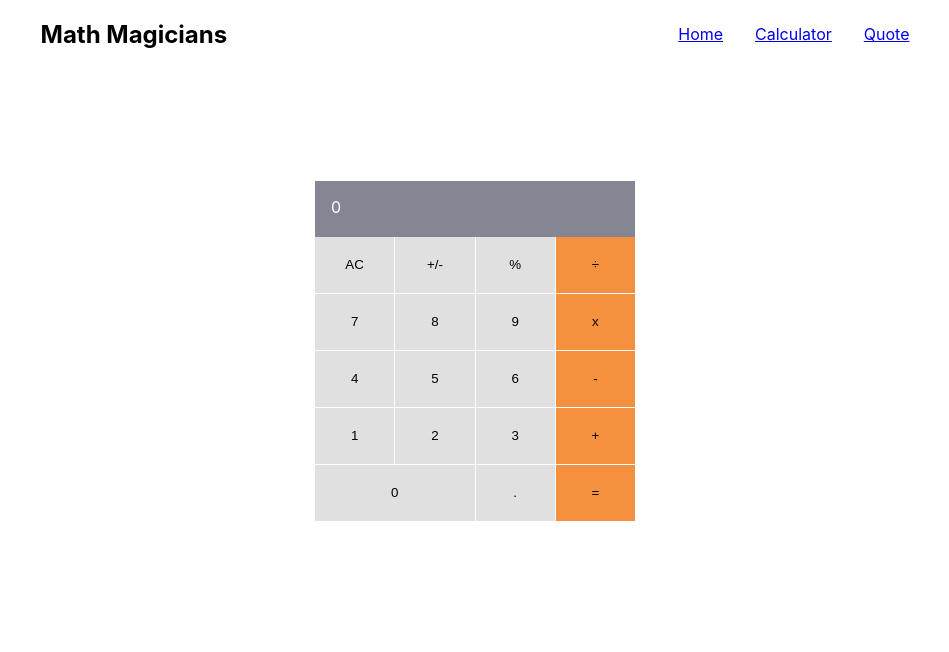
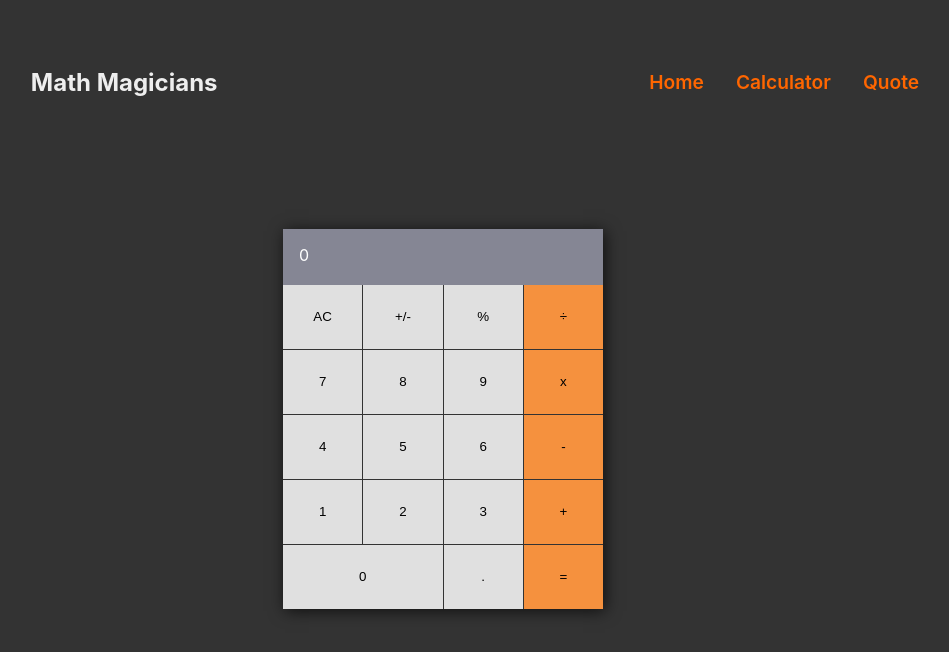
Before and after one commit to getssh/Math-Magicians, a React (Create React App) app: page /Calculator in a window 1280 px wide. Shown: the top 652 px of the page, without its empty margins (165-1114 px from the left). Built offline with nearby package versions, Linux system fonts and the light colour scheme.

Commit message:
Add styling and color for components

```diff
--- a/src/App.js
+++ b/src/App.js
@@ -3,6 +3,7 @@ import Calculator from './components/Calculator';
 import RandQuote from './components/quote/quote';
 import Header from './components/header/Header';
 import Home from './components/home/Home';
+import './App.css';
 
 function App() {
   return (
--- a/src/components/Calculator.css
+++ b/src/components/Calculator.css
@@ -1,10 +1,13 @@
 .calculator {
   width: 25%;
-  padding: 7rem 0 2rem 0;
+  margin: 7rem 0 2rem 0;
+  margin-left: 35%;
   display: flex;
   flex-direction: column;
   justify-content: center;
-  margin: auto;
+
+  /* margin: auto; */
+  box-shadow: 2px 2px 15px rgba(000, 000, 000, 0.7);
 }
 
 .calc-content {
@@ -15,7 +18,7 @@
 
 .wrap {
   text-align: center;
-  height: 3.5rem;
+  height: 4rem;
   border: none;
 }
 
--- a/src/components/header/Header.css
+++ b/src/components/header/Header.css
@@ -2,6 +2,11 @@
   display: flex;
   justify-content: space-around;
   align-items: center;
+  margin-top: 3rem;
+}
+
+.header h2 {
+  color: #eee;
 }
 
 nav ul {
@@ -9,3 +14,10 @@ nav ul {
   display: flex;
   column-gap: 2rem;
 }
+
+nav ul li a {
+  color: #f60;
+  font-weight: 600;
+  font-size: 1.2rem;
+  text-decoration: none;
+}
--- a/src/components/home/Home.css
+++ b/src/components/home/Home.css
@@ -1,5 +1,10 @@
 .home-content {
-  width: 70%;
+  width: 60%;
   margin: auto;
   padding: 5rem 3rem;
+  color: #eee;
 }
+
+.home-content p {
+  font-size: 1.1rem;
+}
--- a/src/components/quote/quote.css
+++ b/src/components/quote/quote.css
@@ -1,9 +1,16 @@
 .quote-wrap {
-  width: 25%;
+  width: 40%;
   height: 5rem;
   display: flex;
   flex-direction: column;
   justify-content: center;
   align-items: flex-start;
   margin: auto;
+  margin-top: 8rem;
+  font-size: 1.1rem;
+  color: #eee;
 }
+
+.author {
+  font-style: italic;
+}
--- a/src/components/quote/quote.js
+++ b/src/components/quote/quote.js
@@ -14,7 +14,7 @@ const RandQuote = () => {
     })
       .then((response) => response.json())
       .then((data) => {
-        setQuote(`${data[0].quote}`);
+        setQuote(data[0]);
         setIsLoading(false);
       });
   }, []);
@@ -32,7 +32,17 @@ const RandQuote = () => {
     );
   }
 
-  return <div className="quote-wrap">{quote}</div>;
+  return (
+    <div className="quote-wrap">
+      <p>
+        {quote.quote}
+      </p>
+      <br />
+      <p className="author">
+        {quote.author}
+      </p>
+    </div>
+  );
 };
 
 export default RandQuote;
```
